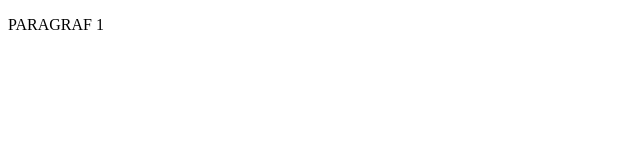
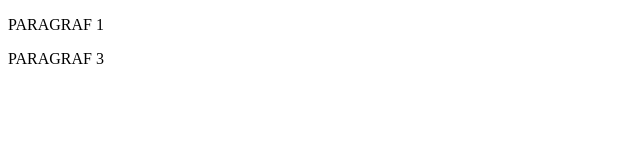
Before and after one commit to przemekesz/gitjestgit, a plain HTML site: page index.html in a window 1280 px wide. Shown: the full height of the page, 0-640 px from the left. Drawn offline with Linux system fonts and the light colour scheme.

Commit message:
trzeci paragraf

```diff
--- a/index.html
+++ b/index.html
@@ -6,5 +6,6 @@
 </head>
 <body>
     <p>PARAGRAF 1</p>
+    <p>PARAGRAF 3</p>
 </body>
 </html>
```
